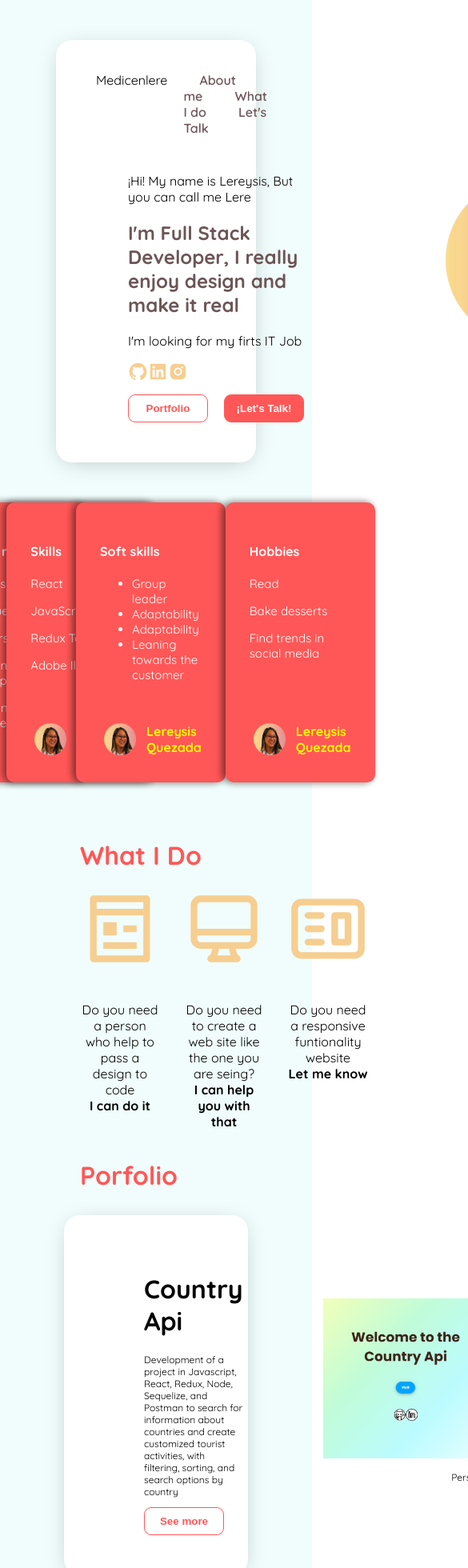
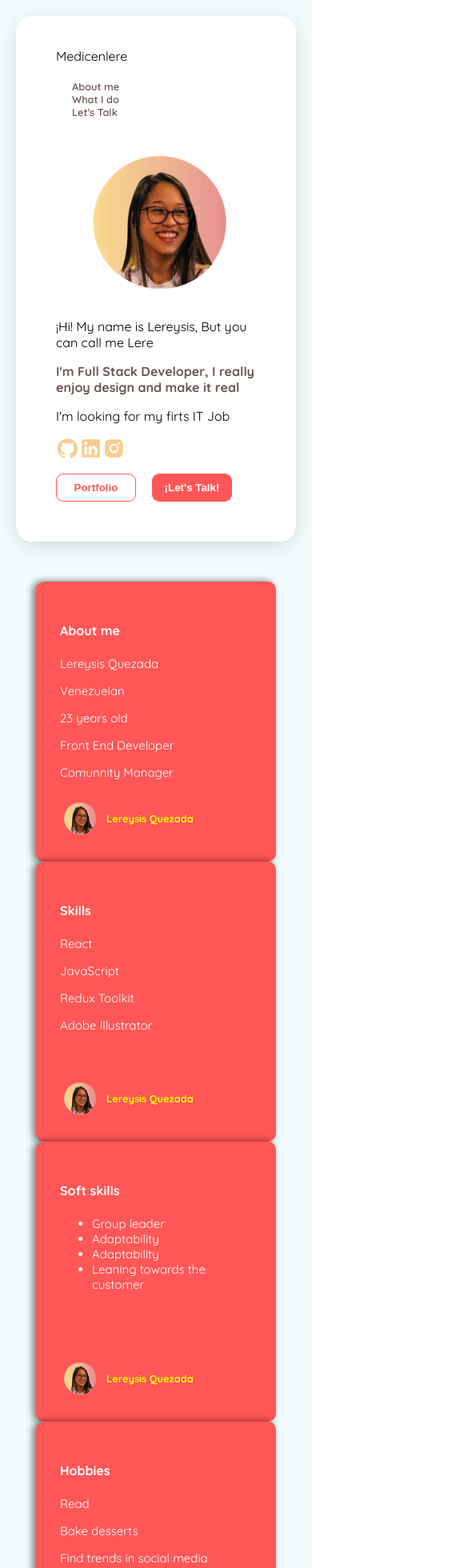
Before and after one commit to Lereysis/Portfolio, a React (Vite) app: page / in a window 390 px wide. Shown: the top 1960 px of the page at 80% size, 585 px wide, since content can reach past the window. Built offline with nearby package versions, Linux system fonts and the light colour scheme.

Commit message:
feature: responsive tablet and phone

```diff
--- a/src/Pages/Home/Home.jsx
+++ b/src/Pages/Home/Home.jsx
@@ -14,7 +14,6 @@ import { BsSuitHeartFill } from "react-icons/bs";
 import { AiFillPhone } from "react-icons/ai";
 import { GrMail } from "react-icons/gr";
 
-
 const Home = () => {
     return (
         <>
@@ -22,7 +21,7 @@ const Home = () => {
                 <div className={style.firstSection} >
                     <div className={style.desktop}>
                         <div>Medicenlere</div>
-                        <div>
+                        <div className={style.desktopMenu}>
                             <a href="#">About me</a>
                             <a href="#">What I do</a>
                             <a href="#">Let's Talk</a>
@@ -33,9 +32,9 @@ const Home = () => {
                             <p>¡Hi! My name is Lereysis, But you can call me Lere</p>
                             <h2>I'm Full Stack Developer, I really enjoy design and make it real</h2>
                             <p>I'm looking for my firts IT Job </p>
-                            <a href="https://github.com/Lereysis" target='_blank'><AiFillGithub /></a>
-                            <a href="https://www.linkedin.com/in/lereysis-quezada-814a2a21a/" target='_blank'><AiFillLinkedin /></a>
-                            <a href="https://www.instagram.com/lereysisq/" target='_blank'><AiFillInstagram /></a>
+                            <a className={style.icon} chref="https://github.com/Lereysis" target='_blank'><AiFillGithub /></a>
+                            <a className={style.icon} href="https://www.linkedin.com/in/lereysis-quezada-814a2a21a/" target='_blank'><AiFillLinkedin /></a>
+                            <a className={style.icon} href="https://www.instagram.com/lereysisq/" target='_blank'><AiFillInstagram /></a>
                             <div className={style.firstSectionButtons}>
                                 <div>
                                     <button className={style.buttonsPorfolio}>Portfolio</button>
@@ -89,7 +88,7 @@ const Home = () => {
                         <div className={style.footer}>
                             <div className={style.autor}>
                                 <a href="#">
-                                    <img src={imglere} alt="logo-lere"  />
+                                    <img src={imglere} alt="logo-lere" />
                                     <span>Lereysis Quezada</span>
                                 </a>
                             </div>
@@ -112,7 +111,7 @@ const Home = () => {
                         <div className={style.footer}>
                             <div className={style.autor}>
                                 <a href="#">
-                                    <img src={imglere} alt="logo-lere"  />
+                                    <img src={imglere} alt="logo-lere" />
                                     <span>Lereysis Quezada</span>
                                 </a>
                             </div>
@@ -132,7 +131,7 @@ const Home = () => {
                         <div className={style.footer}>
                             <div className={style.autor}>
                                 <a href="#">
-                                    <img src={imglere} alt="logo-lere"  />
+                                    <img src={imglere} alt="logo-lere" />
                                     <span>Lereysis Quezada</span>
                                 </a>
                             </div>
@@ -163,8 +162,8 @@ const Home = () => {
                             <p> Development of a project in Javascript, React, Redux, Node, Sequelize, and Postman to search for information about countries and create customized tourist activities, with filtering, sorting, and search options by country </p>
                             <button className={style.buttonsPorfolio}>See more</button>
                         </div>
-                        <div style={{ textAlign: 'center' }}>
-                            <img style={{ maxHeight: '200px' }} src={imgCountry} alt="portada-proyecto-pokemon" />
+                        <div className={style.portfolioImg} style={{ textAlign: 'center' }}>
+                            <img src={imgCountry} alt="portada-proyecto-pokemon" />
                             <p>Personal project</p>
                         </div>
                     </div>
@@ -184,8 +183,8 @@ const Home = () => {
                                 📊 User Dashboard with Admin role..</p>
                             <button className={style.buttonsPorfolio}>See more</button>
                         </div>
-                        <div style={{ textAlign: 'center' }}>
-                            <img style={{ maxHeight: '200px' }} src={imgHuellitas} alt="portada-proyecto-pokemon" />
+                        <div className={style.portfolioImg} style={{ textAlign: 'center' }}>
+                            <img  src={imgHuellitas} alt="portada-proyecto-pokemon" />
                             <p>Pokemon Api</p>
                         </div>
                     </div>
@@ -195,8 +194,8 @@ const Home = () => {
                             <p>The system is designed to handle event invitations and manage guests, utilizing technologies such as React, Javascript, Redux Toolkit, Bootstrap, and others.</p>
                             <button className={style.buttonsPorfolio}>See more</button>
                         </div>
-                        <div style={{ textAlign: 'center' }}>
-                            <img style={{ maxHeight: '200px' }} src={imgWedding} alt="portada-proyecto-pokemon" />
+                        <div className={style.portfolioImg} style={{ textAlign: 'center' }}>
+                            <img  src={imgWedding} alt="portada-proyecto-pokemon" />
                             <p>Pokemon Api</p>
                         </div>
                     </div>
@@ -259,23 +258,23 @@ Gift shop, Restaurants.</li>
                 <div className={style.lastSection}>
                     <div>
                         <h1>Let's Talk</h1>
-                        <div style={{ display: 'flex', gap: '40px' }}>
+                        <div className={style.lastSectionContact}>
                             <div className={style.contact}>
-                                <h3><AiFillPhone/> Phone </h3>
+                                <h3><AiFillPhone /> Phone </h3>
                                 <p> +57 311 607 45 74</p>
                             </div>
-                            <div  className={style.contact}>
-                                <h3> <GrMail/> Email</h3>
+                            <div className={style.contact}>
+                                <h3> <GrMail /> Email</h3>
                                 <p>designlere@gmail.com</p>
                             </div>
                         </div>
-                        <div style={{ display: 'flex', gap: ' 0 40px' }}>
-                            <div  className={style.contact}>
-                                <h3> <AiFillLinkedin/>  Linkedin</h3>
+                        <div className={style.lastSectionContact}>
+                            <div className={style.contact}>
+                                <h3> <AiFillLinkedin />  Linkedin</h3>
                                 <p>/Lereysis</p>
                             </div>
-                            <div  className={style.contact}>
-                                <h3><AiFillGithub/> Github</h3>
+                            <div className={style.contact}>
+                                <h3><AiFillGithub /> Github</h3>
                                 <p>/Lereysis</p>
                             </div>
                         </div>
@@ -286,11 +285,11 @@ Gift shop, Restaurants.</li>
                         </div>
                     </div>
                 </div>
-                <div style={{display:'flex', justifyContent:'center', alignItems:'center'}}>
+                <div style={{ display: 'flex', justifyContent: 'center', alignItems: 'center' }}>
                     <p>
                         Made by lere
                     </p>
-                    <BsSuitHeartFill style={{color:'var(--primary-color)'}}/>
+                    <BsSuitHeartFill style={{ color: 'var(--primary-color)' }} />
                 </div>
 
 
--- a/src/Pages/Home/Home.module.css
+++ b/src/Pages/Home/Home.module.css
@@ -250,3 +250,184 @@ color: lightyellow;
 .element-2:hover {
   margin-left: -130px;
 }
+
+.portfolioContainer .portfolioImg img {
+  max-height: 200px
+}
+
+.lastSectionContact{
+  display: flex;
+  gap: 40px;
+}
+
+
+@media screen and (min-width: 535px) and (max-width: 900px) {
+  .container {
+    padding: 20px;
+  }
+  .firstSectionInformation{
+    display: flex;
+    flex-direction: column-reverse;
+    align-items: center;
+  }
+
+  .imgAbout {
+    margin: 0;
+  }
+
+  .firstSectionInformation .about {
+    margin-left: 0;
+    margin-right: 0;
+  }
+
+  .desktop {
+    display: flex;
+    flex-direction: column;
+  }
+
+  .cards {
+    display: flex;
+    flex-direction: column;
+    justify-content: center;
+    align-items: center;
+  }
+
+  .cards .card[class*="element"] {
+    margin-left: 0px;
+  }
+
+  .portfolioContainer{
+    display: flex;
+    flex-direction: column;
+    gap: 50px;
+    padding: 10px 50px;
+  }
+
+  .portfolioContainer .portfolioImg img{
+    max-height: 180px;
+  }
+
+  .thirdSectionInformation{
+    display: flex;
+    flex-direction: column;
+    align-items: center;
+  }
+
+  .thirdSectionInformation .moreInformationContainer {
+    width: 90%;
+  }
+
+  .secondSectionInformation {
+    display: flex;
+    flex-direction: column;
+  }
+
+  .lastSection{
+    display: flex;
+    flex-direction: column;
+
+  }
+
+}
+
+@media screen and (min-width:0px) and (max-width: 535px) {
+  .container {
+    padding: 20px ;
+  }
+
+  .container a{
+    font-size: .8rem;
+  }
+
+  .container .icon{
+    font-size: 29px;
+  }
+
+  .container h2{
+    font-size: 1rem;
+  }
+
+  .firstSectionInformation{
+    display: flex;
+    flex-direction: column-reverse;
+    align-items: center;
+
+  }
+
+  .firstSection{
+    margin: 0px 0px;
+  }
+
+  .imgAbout {
+    margin: 0;
+  }
+
+  .firstSectionInformation .about {
+    margin-left: 0;
+    margin-right: 0;
+  }
+
+  .desktop {
+    display: flex;
+    flex-direction: column;
+  }
+
+  .desktopMenu{
+    display: flex;
+    flex-direction: column;
+  }
+
+  .imgAbout img{
+    height:200px ;
+  }
+
+  .cards{
+    display: flex;
+    flex-direction: column;
+    justify-content: center;
+    align-items: center;
+  }
+
+  .cards .card[class*="element"] {
+    margin-left: 0px;
+  }
+
+  .secondSectionInformation{
+    display: flex;
+    flex-direction: column;
+  }
+
+  .portfolioContainer{
+    display: flex;
+    flex-direction: column;
+    gap: 50px;
+    padding: 10px 25px;
+  }
+
+  .portfolioContainer .portfolioImg img{
+    max-height: 120px;
+  }
+
+  .thirdSectionInformation{
+    display: flex;
+    flex-direction: column;
+    align-items: center;
+  }
+
+  .thirdSectionInformation .moreInformationContainer {
+    width: 90%;
+  }
+
+  .lastSection{
+    display: flex;
+    flex-direction: column;
+
+  }
+
+  .lastSectionContact{
+    display: flex;
+    flex-direction: column;
+    gap: 0;
+  }
+
+}
```
Lines whose indentation alone changed are shown as unchanged.
